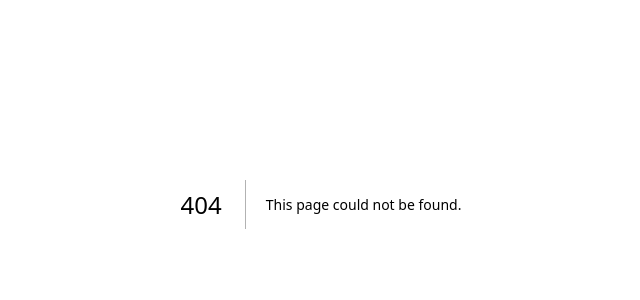
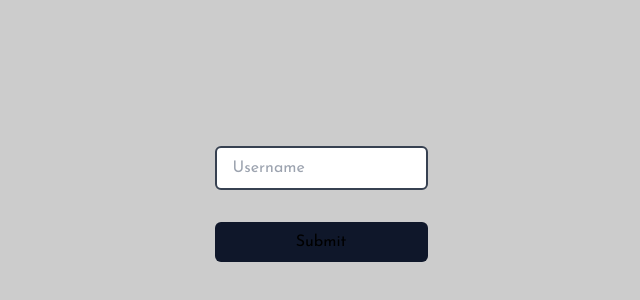
Before and after one commit to AhmedMekkawy27/todo-app, a Next.js app: page /login in a window 1280 px wide. Before the commit this address had no page. Shown: the part 196-496 px from the top of the page, without its empty margins (319-959 px from the left). Built offline with nearby package versions, Linux system fonts and the light colour scheme.

Commit message:
login page style

```diff
--- a/app/components/Footer.tsx
+++ b/app/components/Footer.tsx
@@ -71,7 +71,6 @@ const Footer = () => {
             })
         }
     }
-    console.log(clicked[0].status)
     return (
         <footer className='w-[100%] h-[12%] px-5 py-7 z-40py-6 dark:bg-[#25273c] bg-white flex justify-between rounded-b-md items-center border-t-[1px] dark:border-white/[0.2] border-black/[0.2] self-end'>
             <div className='flex justify-between items-center w-full relative'>
--- /dev/null
+++ b/app/components/InputBox.tsx
@@ -0,0 +1,11 @@
+const InputBox = () => {
+    return (
+        <div className="absolute  bg-black/[0.5] w-full h-full">
+            <div className="absolute left-[50%] translate-x-[-50%] translate-y-[30%]">
+                modal
+            </div>
+        </div>
+    )
+}
+
+export default InputBox
--- a/app/components/TodosBody.tsx
+++ b/app/components/TodosBody.tsx
@@ -52,7 +52,7 @@ const TodosBody = () => {
     }, []);
 
     return (
-        <div className="overflow-y-auto ">
+        <div className="overflow-y-auto">
             {todos.filter((todo) => todo.user === localStorage.getItem("user")).map((todo, index) => (
                 <Todos key={index} onclick={(event) => handleStatus(todo.id)} todo={todo} rem={(event) => handleDelete(todo.id)} />
             ))}
--- /dev/null
+++ b/app/login/page.tsx
@@ -0,0 +1,14 @@
+const Login = () => {
+    return (
+        <div className="flex justify-center items-center bg-black/[0.2] w-screen h-screen">
+            <div className="w-[50%] h-[50%] flex justify-center items-center">
+                <form action="" className="flex flex-col justify-between gap-8">
+                    <input type="text" placeholder="Username" className="outline-none border-gray-700 border-2 rounded-md px-4 py-2" />
+                    <button type="submit" className="bg-slate-900 py-2 rounded-md">Submit</button>
+                </form>
+            </div>
+        </div>
+    )
+}
+
+export default Login
```
